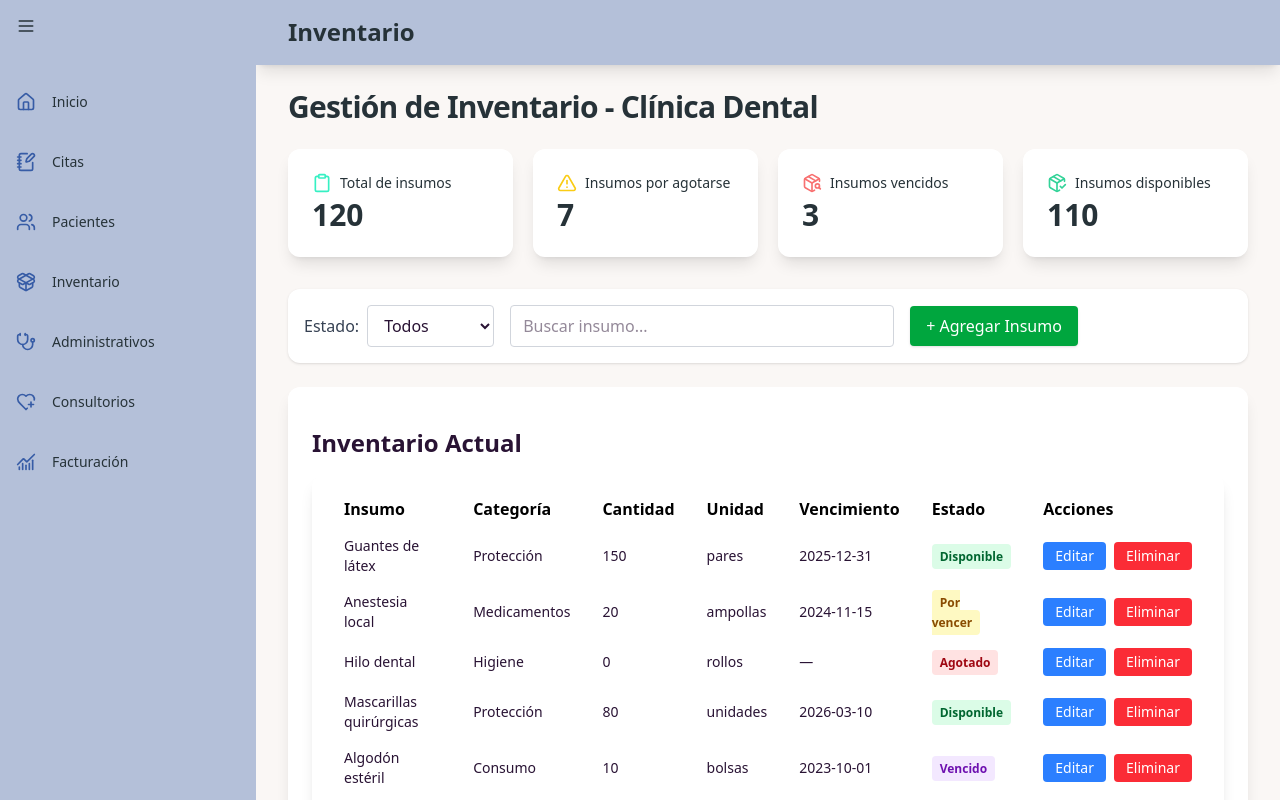
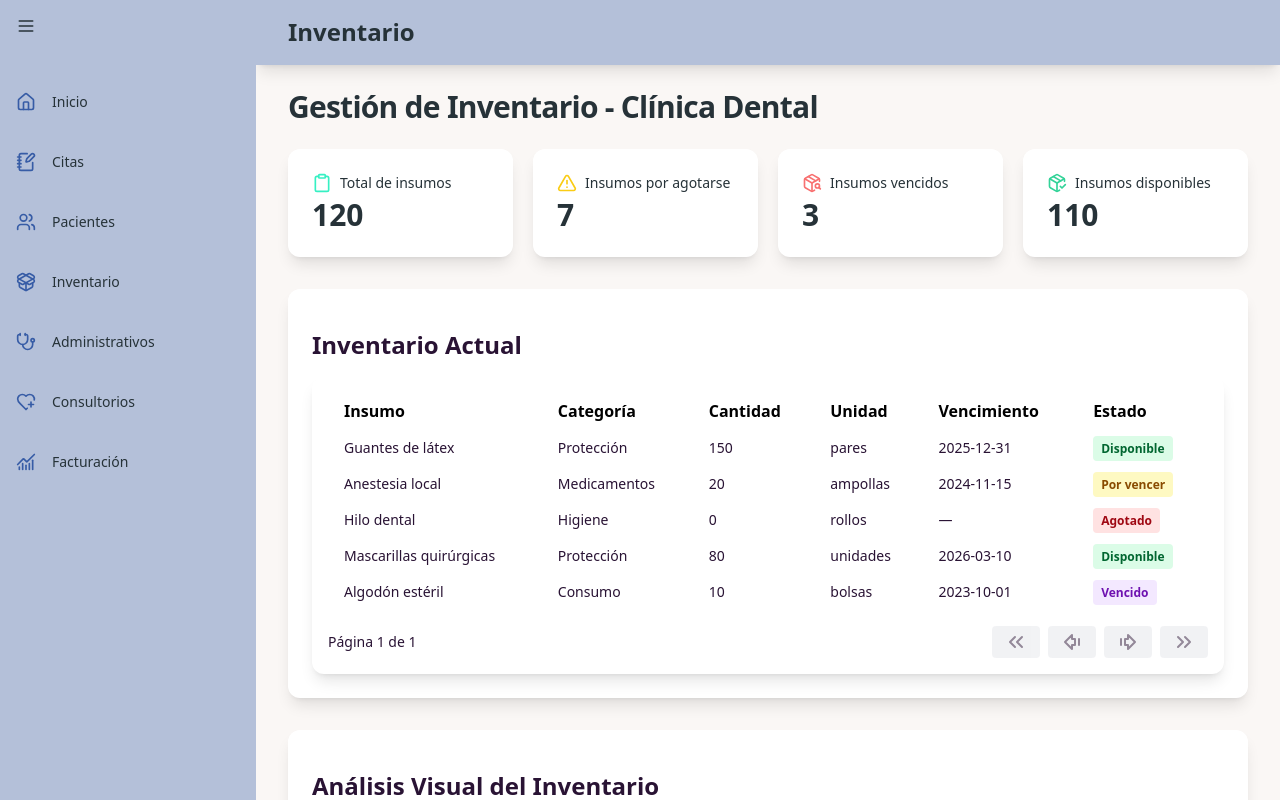
Before and after one commit to SC-701/proyecto-los-opulencia, a React (Vite) app in the folder WebApplicationClinicaDental/: page /Inventario in a window 1280 px wide. Built offline with nearby package versions, Linux system fonts and the light colour scheme.

Commit message:
feat: enhance Facturación and Inventario pages with new data visualizations and tables

```diff
--- a/WebApplicationClinicaDental/src/assets/constants/DataCard.js
+++ b/WebApplicationClinicaDental/src/assets/constants/DataCard.js
@@ -11,6 +11,10 @@ import {
   AlertTriangle,
   PackageSearch,
   PackageCheck,
+  BadgeCent,
+  ChartNoAxesCombined,
+  WalletMinimal,
+  Landmark,
 } from "lucide-react";
 
 //! Info DashBoard
@@ -123,3 +127,30 @@ export const DataCardPacientes = [
         color: '#f00808'
     }
 ];
+
+export const DataCardFacturacion = [
+  {
+    nombre: "Ingresos totales",
+    icon: BadgeCent,
+    valor: "$100.000",
+    color: "#10B981",
+  },
+  {
+    nombre: "Facturas Realizadas",
+    icon: ChartNoAxesCombined,
+    valor: "130",
+    color: "#5804ff",
+  },
+  {
+    nombre: "Facturas Pendientes",
+    icon: Landmark,
+    valor: "12",
+    color: "#ffe104",
+  },
+  {
+    nombre: "Facturas Vencidas",
+    icon: WalletMinimal,
+    valor: "18",
+    color: "#d107a3",
+  },
+];
--- a/WebApplicationClinicaDental/src/assets/constants/Piechart.js
+++ b/WebApplicationClinicaDental/src/assets/constants/Piechart.js
@@ -15,3 +15,12 @@ export const orderInventario = [
 ];
 
 export const COLORSInventario = ["#fef9c3", "#bbf7d0", "#c7d2fe", "#fca5a5"];
+
+
+export const orderFacturas = [
+  { name: "Realizadas", value: 2 },
+  { name: "Pendientes", value: 1 },
+  { name: "Vencido", value: 1 },
+];
+
+export const COLORSFacturas = ["#5804ff", "#ffe104", "#d107a3"];
--- a/WebApplicationClinicaDental/src/assets/constants/TablaDashboard.jsx
+++ b/WebApplicationClinicaDental/src/assets/constants/TablaDashboard.jsx
@@ -263,3 +263,77 @@ export const dataPacientes = [
         estado: 'Inactivo',
     },
 ]
+
+
+//! Info Tabla Facturas
+export const dataFacturas = [
+    {
+        factura: "Factura 1",
+        nombre: "Juan Pérez",
+        fecha: "10/10/2022",
+        estado: "Realizada",
+    },
+    {
+        factura: "Factura 2",
+        nombre: "María López",
+        fecha: "10/10/2022",
+        estado: "Pendiente",
+    },
+    {
+        factura: "Factura 3",
+        nombre: "Carlos Ruiz",
+        fecha: "10/10/2022",
+        estado: "Vencida",
+    },
+    {
+        factura: "Factura 4",
+        nombre: "Ana Torres",
+        fecha: "10/10/2022",
+        estado: "Cancelada",
+    },
+    {
+        factura: "Factura 5",
+        nombre: "Luis Gómez",
+        fecha: "10/10/2022",
+        estado: "Realizada",
+    },
+    {
+        factura: "Factura 6",
+        nombre: "Juan Pérez",
+        fecha: "10/10/2022",
+        estado: "Realizada",
+    },
+];
+
+
+//! Columnas Tabla Facturas
+export const columnsFacturas =
+[
+    columnHelper.accessor("factura", {
+        header: "Factura"
+    }),
+    columnHelper.accessor("nombre", {
+        header: "Nombre"
+    }),
+    columnHelper.accessor("fecha", {
+        header: "Fecha"
+    }),
+    columnHelper.accessor("estado", {
+        header: "Estado",
+        cell: ({ getValue }) => {
+            const estado = getValue();
+            const color =
+                {
+                    Realizada: "bg-green-100 text-green-800",
+                    Pendiente: "bg-yellow-100 text-yellow-800",
+                    Cancelada: "bg-red-100 text-red-800",
+                }[estado] || "bg-gray-100 text-gray-800";
+
+            return (
+                <span className={`px-2 py-1 rounded text-xs font-semibold ${color}`}>
+                    {estado}
+                </span>
+            );
+        },
+    }),
+]
--- a/WebApplicationClinicaDental/src/pages/Inventario.jsx
+++ b/WebApplicationClinicaDental/src/pages/Inventario.jsx
@@ -17,62 +17,9 @@ import {
 import BarChartBoard from "../components/Charts/BarChartBoard.jsx";
 import { barChartData } from "../assets/constants/BarChart.js";
 
+
+
 const Inventario = () => {
-  const [estadoFiltro, setEstadoFiltro] = useState("Todos");
-  const [busqueda, setBusqueda] = useState("");
-  const [verGraficos, setVerGraficos] = useState(true);
-  const [modal, setModal] = useState({ open: false, tipo: null, insumo: null });
-
-  const inventarioFiltrado =
-    estadoFiltro === "Todos"
-      ? dataInventario
-      : dataInventario.filter((item) => item.estado === estadoFiltro);
-
-  const inventarioVisible = inventarioFiltrado.filter(
-    (item) =>
-      typeof item.insumo === "string" &&
-      item.insumo.toLowerCase().includes(busqueda.toLowerCase())
-  );
-
-  const columnasConEstilo = [
-    ...columnsInventario.map((col) => {
-      if (col.accessor === "cantidad") {
-        return {
-          ...col,
-          Cell: ({ value }) => (
-            <span className={value < 3 ? "text-red-500 font-bold" : ""}>
-              {value}
-            </span>
-          ),
-        };
-      }
-      return col;
-    }),
-    {
-      header: "Acciones",
-      accessorKey: "acciones",
-      cell: ({ row }) => (
-        <div className="flex gap-2">
-          <button
-            onClick={() =>
-              setModal({ open: true, tipo: "editar", insumo: row.original })
-            }
-            className="bg-blue-500 text-white px-3 py-1 rounded hover:bg-blue-600 text-sm"
-          >
-            Editar
-          </button>
-          <button
-            onClick={() =>
-              setModal({ open: true, tipo: "eliminar", insumo: row.original })
-            }
-            className="bg-red-500 text-white px-3 py-1 rounded hover:bg-red-600 text-sm"
-          >
-            Eliminar
-          </button>
-        </div>
-      ),
-    },
-  ];
 
   return (
     <div className="flex-1 overflow-auto relative z-10">
@@ -102,41 +49,6 @@ const Inventario = () => {
           ))}
         </motion.div>
 
-        <div className="mb-6 flex flex-col md:flex-row md:items-center justify-between gap-4 bg-white bg-opacity-50 backdrop-blur-md p-4 rounded-xl shadow">
-          <div className="flex flex-col md:flex-row gap-4 items-center w-full">
-            <div className="flex gap-2 items-center">
-              <label className="font-medium text-gray-700">Estado:</label>
-              <select
-                value={estadoFiltro}
-                onChange={(e) => setEstadoFiltro(e.target.value)}
-                className="border border-gray-300 rounded px-3 py-2 focus:outline-none focus:ring-2 focus:ring-blue-400"
-              >
-                <option value="Todos">Todos</option>
-                <option value="Disponible">Disponible</option>
-                <option value="Por vencer">Por vencer</option>
-                <option value="Agotado">Agotado</option>
-                <option value="Vencido">Vencido</option>
-              </select>
-            </div>
-
-            <input
-              type="text"
-              placeholder="Buscar insumo..."
-              value={busqueda}
-              onChange={(e) => setBusqueda(e.target.value)}
-              className="border border-gray-300 rounded px-3 py-2 w-full md:max-w-sm focus:outline-none focus:ring-2 focus:ring-blue-400"
-            />
-
-            <button
-              onClick={() =>
-                setModal({ open: true, tipo: "agregar", insumo: null })
-              }
-              className="bg-green-600 text-white font-medium py-2 px-4 rounded shadow hover:bg-green-700 transition duration-200"
-            >
-              + Agregar Insumo
-            </button>
-          </div>
-        </div>
 
         <motion.div
           initial={{ opacity: 0, y: 20 }}
@@ -145,20 +57,11 @@ const Inventario = () => {
         >
           <div className="bg-white bg-opacity-50 backdrop-blur-md overflow-hidden shadow-lg rounded-xl p-6 mb-8">
             <h1 className="text-2xl font-bold py-4">Inventario Actual</h1>
-            <Tabla data={inventarioVisible} columns={columnasConEstilo} />
+            <Tabla data={dataInventario} columns={columnsInventario} />
           </div>
         </motion.div>
 
-        <div className="flex justify-end mb-4">
-          <button
-            onClick={() => setVerGraficos(!verGraficos)}
-            className="bg-slate-700 text-white font-medium py-2 px-4 rounded shadow hover:bg-slate-800 transition duration-200"
-          >
-            {verGraficos ? "Ocultar Gráficos" : "Mostrar Gráficos"}
-          </button>
-        </div>
 
-        {verGraficos && (
         <motion.div
           initial={{ opacity: 0, y: 20 }}
           animate={{ opacity: 1, y: 0 }}
@@ -197,48 +100,8 @@ const Inventario = () => {
             </div>
           </div>
         </motion.div>
-        )}
 
-        {modal.open && (
-          <div className="fixed inset-0 bg-black bg-opacity-50 flex items-center justify-center z-50">
-            <div className="bg-white p-6 rounded-lg shadow-lg w-[90%] max-w-md">
-              <h2 className="text-xl font-bold mb-4">
-                {modal.tipo === "agregar"
-                  ? "Agregar nuevo insumo"
-                  : modal.tipo === "editar"
-                  ? `Editar insumo: ${modal.insumo.insumo}`
-                  : `Eliminar insumo: ${modal.insumo.insumo}`}
-              </h2>
-              <p className="mb-4">
-                {modal.tipo === "eliminar"
-                  ? "¿Estás seguro de que deseas eliminar este insumo?"
-                  : "Aquí iría el formulario o los campos para editar/agregar."}
-              </p>
-              <div className="flex justify-end gap-4">
-                <button
-                  onClick={() =>
-                    setModal({ open: false, tipo: null, insumo: null })
-                  }
-                  className="bg-gray-300 text-gray-800 px-4 py-2 rounded hover:bg-gray-400"
-                >
-                  Cancelar
-                </button>
-                <button
-                  onClick={() =>
-                    setModal({ open: false, tipo: null, insumo: null })
-                  }
-                  className={`px-4 py-2 rounded text-white ${
-                    modal.tipo === "eliminar"
-                      ? "bg-red-600 hover:bg-red-700"
-                      : "bg-blue-600 hover:bg-blue-700"
-                  }`}
-                >
-                  {modal.tipo === "eliminar" ? "Eliminar" : "Guardar"}
-                </button>
-              </div>
-            </div>
-          </div>
-        )}
+
       </main>
     </div>
   );
--- a/WebApplicationClinicaDental/src/pages/Pacientes.jsx
+++ b/WebApplicationClinicaDental/src/pages/Pacientes.jsx
@@ -16,8 +16,6 @@ const Pacientes = () => {
                         Panel de Pacientes - Clínica Dental
                     </h1>
                 </div>
-
-
                 <motion.div
                     className='grid grid-cols-1 gap-5 sm:grid-cols-2 lg:grid-cols-4 mb-8'
                     initial={{ opacity: 0, y: 20 }}
@@ -34,10 +32,15 @@ const Pacientes = () => {
                         />
                     ))}
                 </motion.div>
-
-                <div className='bg-white shadow-md rounded-lg p-4'>
-                    <Tabla data={dataPacientes} columns={columnsPacientes} />
-                </div>
+                <motion.div
+                    initial={{ opacity: 0, y: 20 }}
+                    animate={{ opacity: 1, y: 0 }}
+                    transition={{ duration: 1 }}
+                >
+                    <div className='bg-white shadow-md rounded-lg p-4'>
+                        <Tabla data={dataPacientes} columns={columnsPacientes} />
+                    </div>
+                </motion.div>
             </main>
         </div>
     )
```
Also changed, not shown: WebApplicationClinicaDental/src/pages/Facturacion.jsx (+55 -26 lines). Lines whose indentation alone changed are shown as unchanged.
